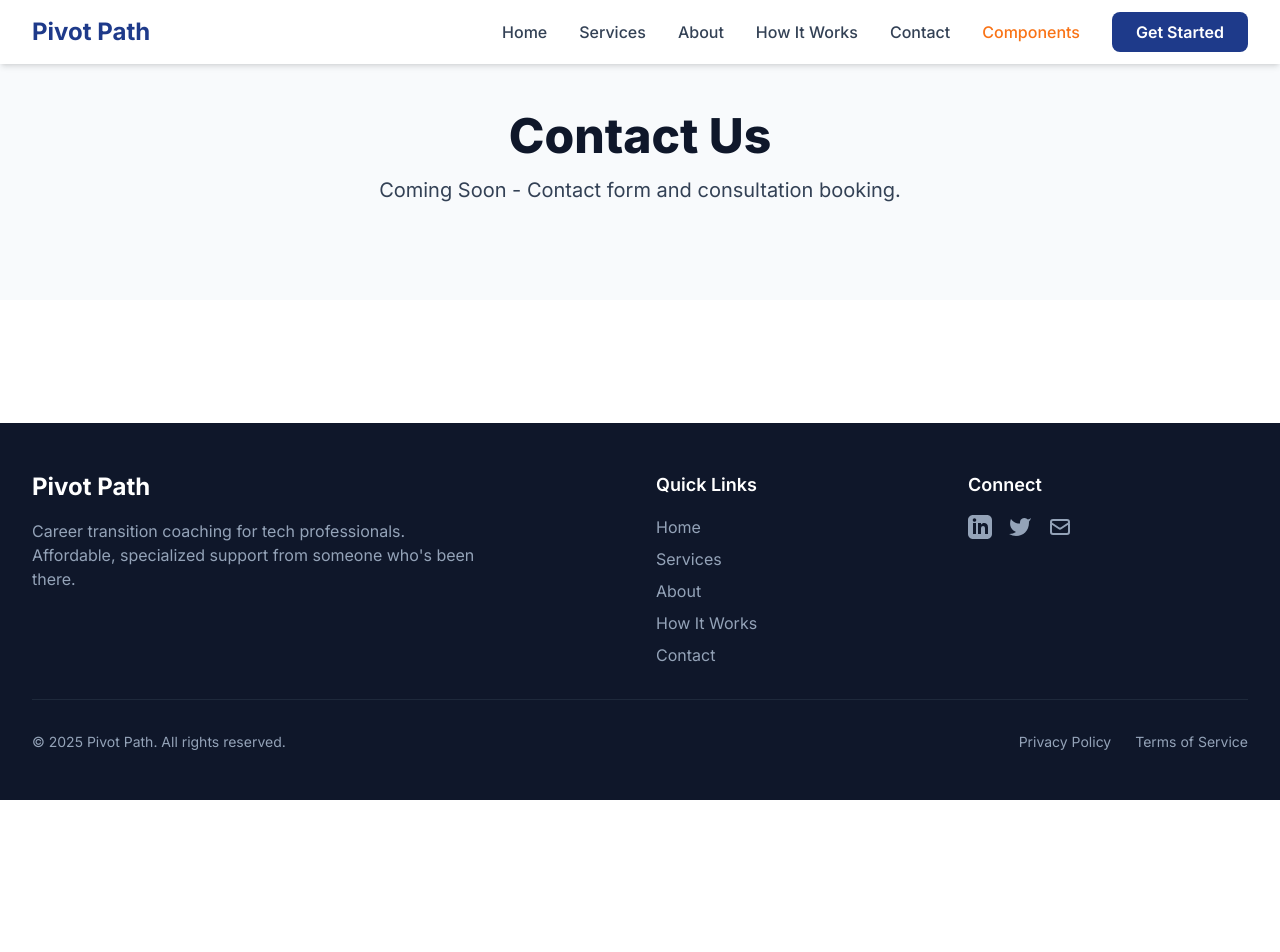
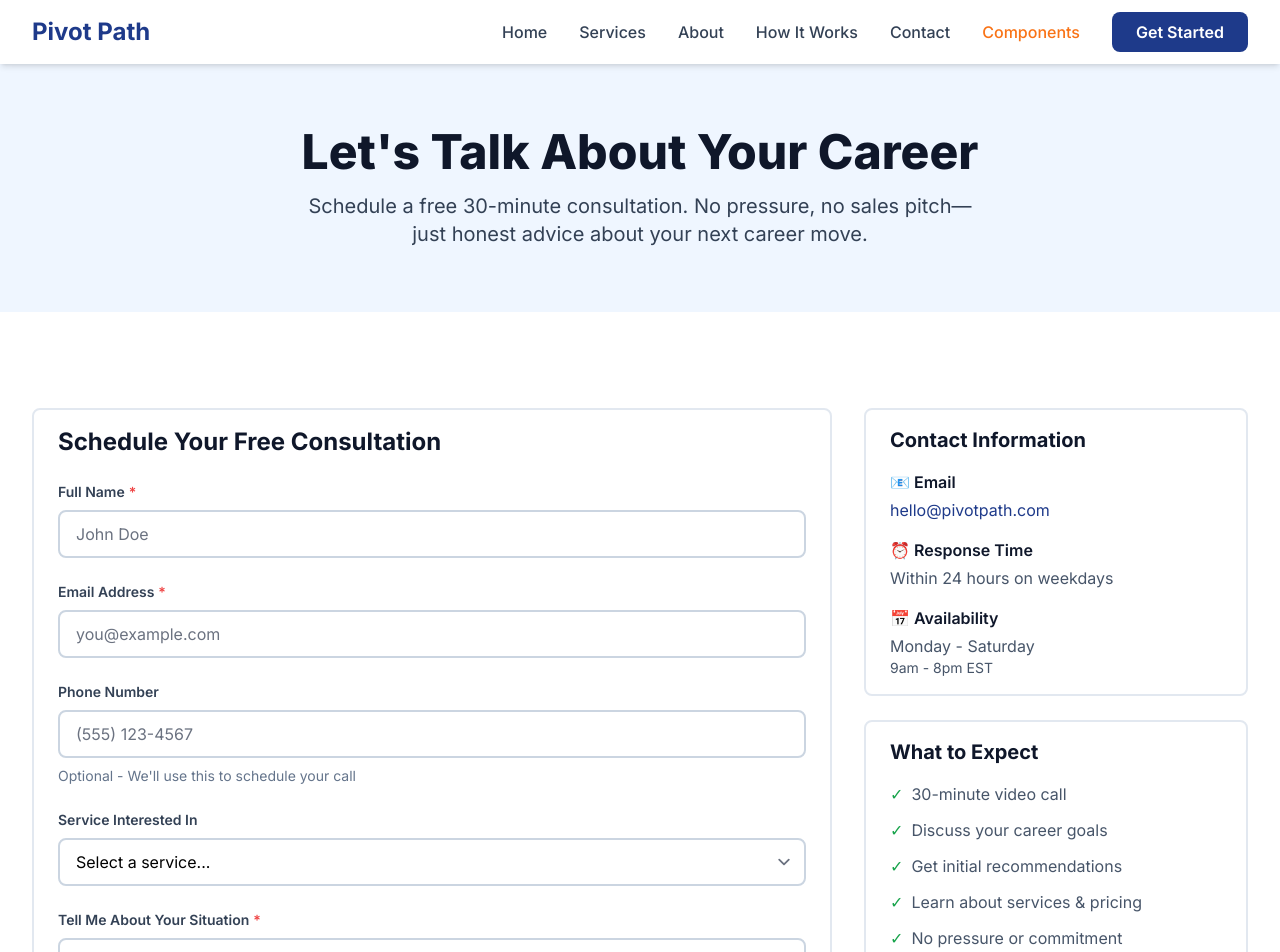
Before and after one commit to Carson0350/pivot-path-mvp, a React (Vite) app: page /contact in a window 1280 px wide. Shown: the top 952 px of the page. Before the commit the page ends 800 px from the top, so only its background shows below. Built offline with nearby package versions, Linux system fonts and the light colour scheme.

Commit message:
Story 3.6: Build Contact Page - Functional form with validation, service selector, contact info sidebar, and navigation to thank you page

```diff
--- a/src/pages/Contact.jsx
+++ b/src/pages/Contact.jsx
@@ -1,15 +1,246 @@
+import { useState } from 'react';
+import { useNavigate } from 'react-router-dom';
+import Section from '../components/ui/Section';
+import Container from '../components/ui/Container';
+import Button from '../components/ui/Button';
+import Input from '../components/ui/Input';
+import Textarea from '../components/ui/Textarea';
+import Card from '../components/ui/Card';
+import Alert from '../components/ui/Alert';
+
 function Contact() {
+  const navigate = useNavigate();
+  const [formData, setFormData] = useState({
+    name: '',
+    email: '',
+    phone: '',
+    service: '',
+    message: '',
+  });
+
+  const [errors, setErrors] = useState({});
+  const [isSubmitting, setIsSubmitting] = useState(false);
+
+  const handleChange = (e) => {
+    const { name, value } = e.target;
+    setFormData((prev) => ({ ...prev, [name]: value }));
+    // Clear error when user starts typing
+    if (errors[name]) {
+      setErrors((prev) => ({ ...prev, [name]: '' }));
+    }
+  };
+
+  const validateForm = () => {
+    const newErrors = {};
+
+    if (!formData.name.trim()) {
+      newErrors.name = 'Name is required';
+    }
+
+    if (!formData.email.trim()) {
+      newErrors.email = 'Email is required';
+    } else if (!/^[^\s@]+@[^\s@]+\.[^\s@]+$/.test(formData.email)) {
+      newErrors.email = 'Please enter a valid email address';
+    }
+
+    if (!formData.message.trim()) {
+      newErrors.message = 'Message is required';
+    }
+
+    setErrors(newErrors);
+    return Object.keys(newErrors).length === 0;
+  };
+
+  const handleSubmit = async (e) => {
+    e.preventDefault();
+
+    if (!validateForm()) {
+      return;
+    }
+
+    setIsSubmitting(true);
+
+    // Simulate API call
+    await new Promise((resolve) => setTimeout(resolve, 1000));
+
+    // In a real app, you'd send this to your backend
+    console.log('Form submitted:', formData);
+
+    // Navigate to thank you page
+    navigate('/thank-you');
+  };
+
   return (
-    <div className="bg-slate-50 py-12">
-      <div className="max-w-7xl mx-auto px-4 sm:px-6 lg:px-8">
-        <h1 className="text-4xl md:text-5xl font-extrabold text-slate-900 mb-4 text-center">
-          Contact Us
-        </h1>
-        <p className="text-xl text-slate-700 text-center max-w-2xl mx-auto mb-12">
-          Coming Soon - Contact form and consultation booking.
-        </p>
-      </div>
-    </div>
+    <>
+      {/* Hero Section */}
+      <Section background="blue" spacing="lg">
+        <Container maxWidth="lg" centerContent>
+          <div className="text-center">
+            <h1 className="text-4xl md:text-5xl font-extrabold text-slate-900 mb-4">
+              Let's Talk About Your Career
+            </h1>
+            <p className="text-xl text-slate-700 max-w-2xl mx-auto">
+              Schedule a free 30-minute consultation. No pressure, no sales pitch—just honest advice
+              about your next career move.
+            </p>
+          </div>
+        </Container>
+      </Section>
+
+      {/* Contact Form & Info */}
+      <Section background="white" spacing="xl">
+        <Container maxWidth="lg" centerContent>
+          <div className="grid grid-cols-1 lg:grid-cols-3 gap-8">
+            {/* Contact Form */}
+            <div className="lg:col-span-2">
+              <Card variant="bordered">
+                <Card.Body>
+                  <h2 className="text-2xl font-bold text-slate-900 mb-6">
+                    Schedule Your Free Consultation
+                  </h2>
+
+                  <form onSubmit={handleSubmit} className="space-y-6">
+                    <Input
+                      label="Full Name"
+                      type="text"
+                      name="name"
+                      placeholder="John Doe"
+                      value={formData.name}
+                      onChange={handleChange}
+                      error={errors.name}
+                      required
+                    />
+
+                    <Input
+                      label="Email Address"
+                      type="email"
+                      name="email"
+                      placeholder="you@example.com"
+                      value={formData.email}
+                      onChange={handleChange}
+                      error={errors.email}
+                      required
+                    />
+
+                    <Input
+                      label="Phone Number"
+                      type="tel"
+                      name="phone"
+                      placeholder="(555) 123-4567"
+                      value={formData.phone}
+                      onChange={handleChange}
+                      helperText="Optional - We'll use this to schedule your call"
+                    />
+
+                    <div>
+                      <label
+                        htmlFor="service"
+                        className="block text-sm font-semibold text-slate-700 mb-2"
+                      >
+                        Service Interested In
+                      </label>
+                      <select
+                        id="service"
+                        name="service"
+                        value={formData.service}
+                        onChange={handleChange}
+                        className="w-full px-4 py-2.5 rounded-lg border-2 border-slate-300 focus:border-blue-900 focus:ring-2 focus:ring-blue-900 focus:ring-offset-1 focus:outline-none transition-all duration-200"
+                      >
+                        <option value="">Select a service...</option>
+                        <option value="linkedin">LinkedIn Profile Review ($99)</option>
+                        <option value="coaching">Career Coaching Package ($299)</option>
+                        <option value="resume">Resume Optimization ($149)</option>
+                        <option value="not-sure">Not sure yet</option>
+                      </select>
+                    </div>
+
+                    <Textarea
+                      label="Tell Me About Your Situation"
+                      name="message"
+                      placeholder="What are your career goals? What challenges are you facing?"
+                      value={formData.message}
+                      onChange={handleChange}
+                      rows={5}
+                      error={errors.message}
+                      helperText="The more details you provide, the more helpful our call will be"
+                      required
+                    />
+
+                    <Alert variant="info">
+                      <strong>What happens next?</strong> I'll review your message and send you a
+                      calendar link within 24 hours to schedule your free 30-minute consultation.
+                    </Alert>
+
+                    <Button type="submit" variant="primary" size="lg" fullWidth loading={isSubmitting}>
+                      {isSubmitting ? 'Sending...' : 'Schedule Free Consultation'}
+                    </Button>
+
+                    <p className="text-sm text-slate-500 text-center">
+                      By submitting this form, you agree to receive email communication from Pivot
+                      Path. We respect your privacy and won't spam you.
+                    </p>
+                  </form>
+                </Card.Body>
+              </Card>
+            </div>
+
+            {/* Contact Info Sidebar */}
+            <div className="space-y-6">
+              <Card variant="bordered">
+                <Card.Body>
+                  <h3 className="text-xl font-bold text-slate-900 mb-4">Contact Information</h3>
+                  <div className="space-y-4 text-slate-600">
+                    <div>
+                      <div className="font-semibold text-slate-900 mb-1">📧 Email</div>
+                      <a href="mailto:hello@pivotpath.com" className="text-blue-900 hover:underline">
+                        hello@pivotpath.com
+                      </a>
+                    </div>
+                    <div>
+                      <div className="font-semibold text-slate-900 mb-1">⏰ Response Time</div>
+                      <p>Within 24 hours on weekdays</p>
+                    </div>
+                    <div>
+                      <div className="font-semibold text-slate-900 mb-1">📅 Availability</div>
+                      <p>Monday - Saturday</p>
+                      <p className="text-sm">9am - 8pm EST</p>
+                    </div>
+                  </div>
+                </Card.Body>
+              </Card>
+
+              <Card variant="bordered">
+                <Card.Body>
+                  <h3 className="text-xl font-bold text-slate-900 mb-4">What to Expect</h3>
+                  <ul className="space-y-3 text-slate-600">
+                    <li className="flex items-start">
+                      <span className="text-green-600 mr-2">✓</span>
+                      <span>30-minute video call</span>
+                    </li>
+                    <li className="flex items-start">
+                      <span className="text-green-600 mr-2">✓</span>
+                      <span>Discuss your career goals</span>
+                    </li>
+                    <li className="flex items-start">
+                      <span className="text-green-600 mr-2">✓</span>
+                      <span>Get initial recommendations</span>
+                    </li>
+                    <li className="flex items-start">
+                      <span className="text-green-600 mr-2">✓</span>
+                      <span>Learn about services & pricing</span>
+                    </li>
+                    <li className="flex items-start">
+                      <span className="text-green-600 mr-2">✓</span>
+                      <span>No pressure or commitment</span>
+                    </li>
+                  </ul>
+                </Card.Body>
+              </Card>
+            </div>
+          </div>
+        </Container>
+      </Section>
+    </>
   );
 }
 
```
